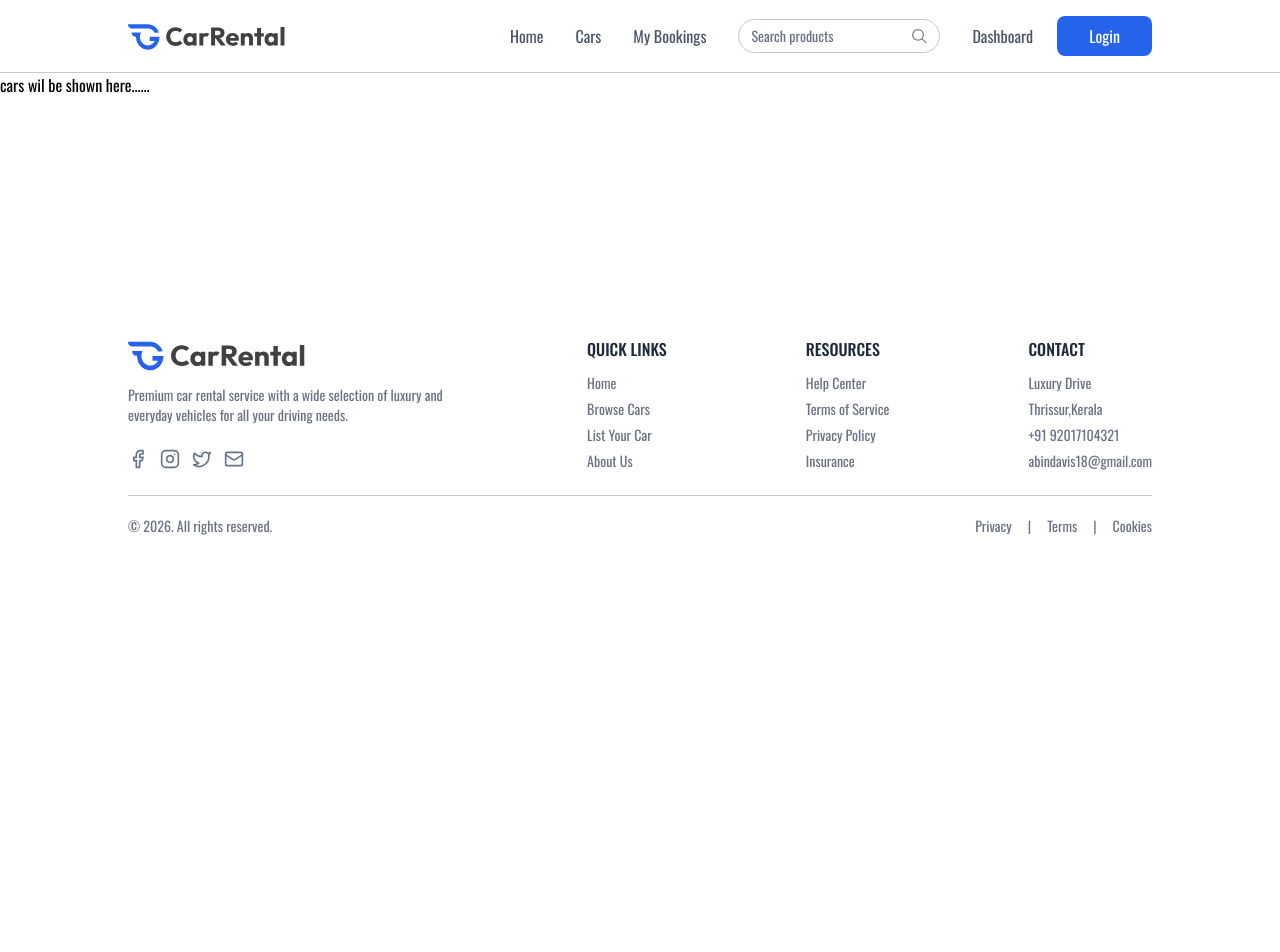
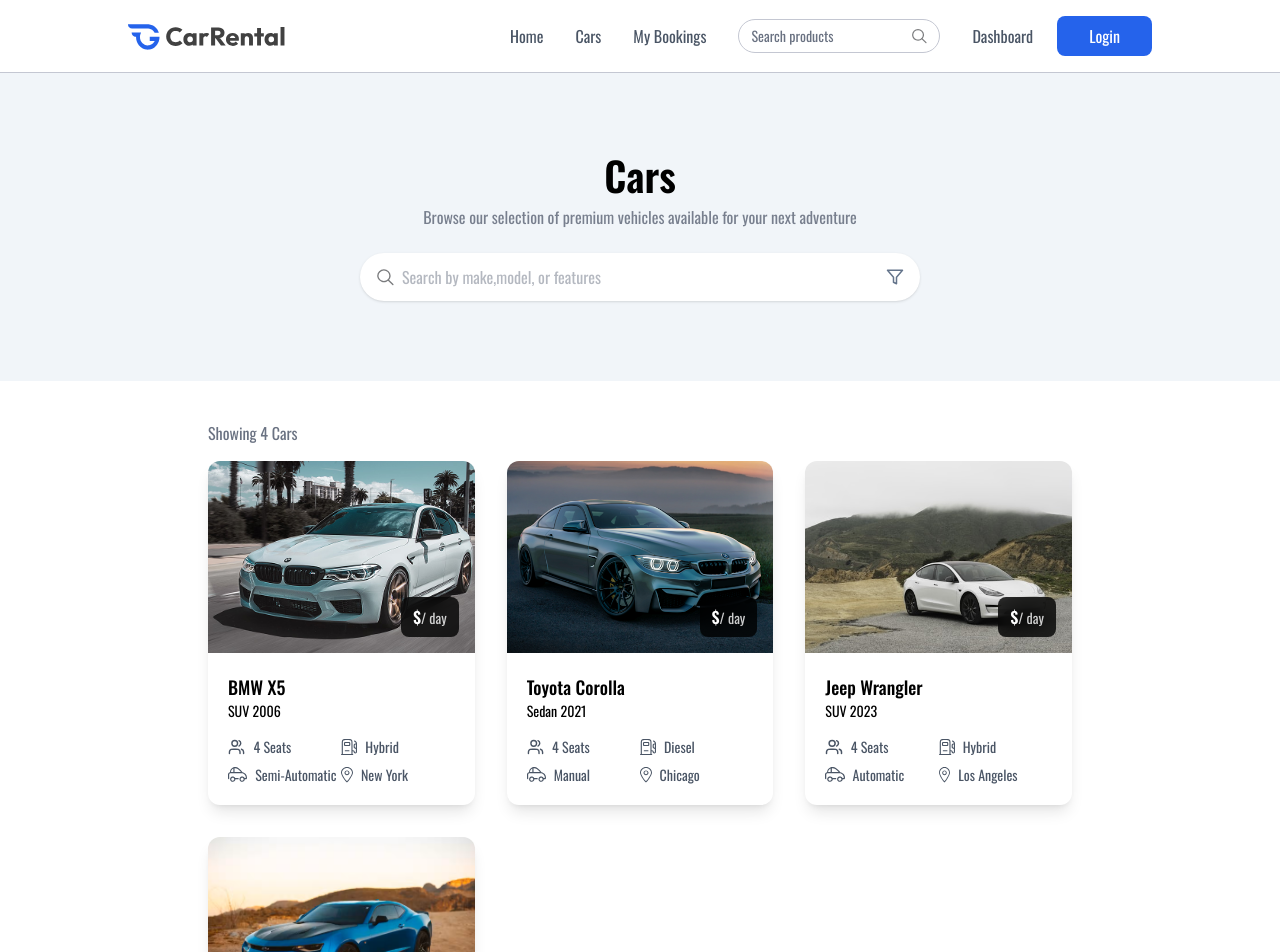
Before and after one commit to Abindavis508/car-rental-website-, a React (Vite) app: page /cars in a window 1280 px wide. Shown: the top 952 px of the page. Before the commit the page ends 800 px from the top, so only its background shows below. Built offline with nearby package versions, Linux system fonts and the light colour scheme.

Commit message:
implement search functionality and enhance layout in Cars page

```diff
--- a/src/pages/Cars.jsx
+++ b/src/pages/Cars.jsx
@@ -1,9 +1,42 @@
-import React from 'react'
+import React, { useState } from 'react'
+import Title from '../components/Title'
+import { assets, dummyCarData } from '../assets/assets'
+import CarCard from '../components/CarCard'
 
 const Cars = () => {
+
+  const [input, setInput] = useState('')
+
   return (
     <div>
-      <h1>cars wil be shown here......</h1>
+
+      <div className="flex flex-col items-center py-20 bg-light max-md:px-4">
+        <Title title="Cars" subTitle='Browse our selection of premium vehicles
+   available for your next adventure'/>
+
+
+        <div className="flex items-center bg-white px-4 mt-6 max-w-140 w-full h-12
+    rounded-full shadow">
+          <img src={assets.search_icon} alt="Search" className='w-4.5 h-4.5 mr-2' />
+          <input onClick={(e) => setInput(e.target.value)} value={input} type="text" placeholder="Search by make,model, or features" className='w-full h-full outline-none text-gray-500' />
+          <img src={assets.filter_icon} alt="Filter" className='w-4.5 h-4.5 ml-2 cursor-pointer' />
+        </div>
+      </div>
+
+      <div className="px-6 md:px-16 lg:px-24 xl:px-32 mt-10">
+        <p className='text-gray-500 xl:px-20 max-w-7xl mx-auto'>Showing {dummyCarData.length} Cars</p>
+
+        <div className="grid grid-cols-1 sm:grid-cols-2 lg:grid-cols-3 gap-8 mt-4
+        xl:px-20 max-w-7xl mx-auto">
+
+          {dummyCarData.map((car, index) => (
+            <div key={index}>
+              <CarCard car={car}/>
+            </div>
+          ))}
+        </div>
+      </div>
+
     </div>
   )
 }
```
